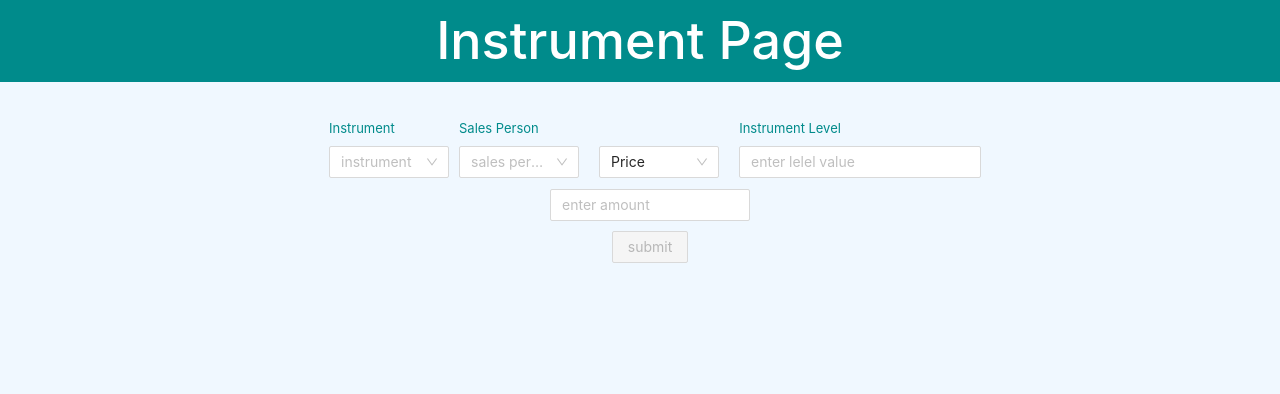
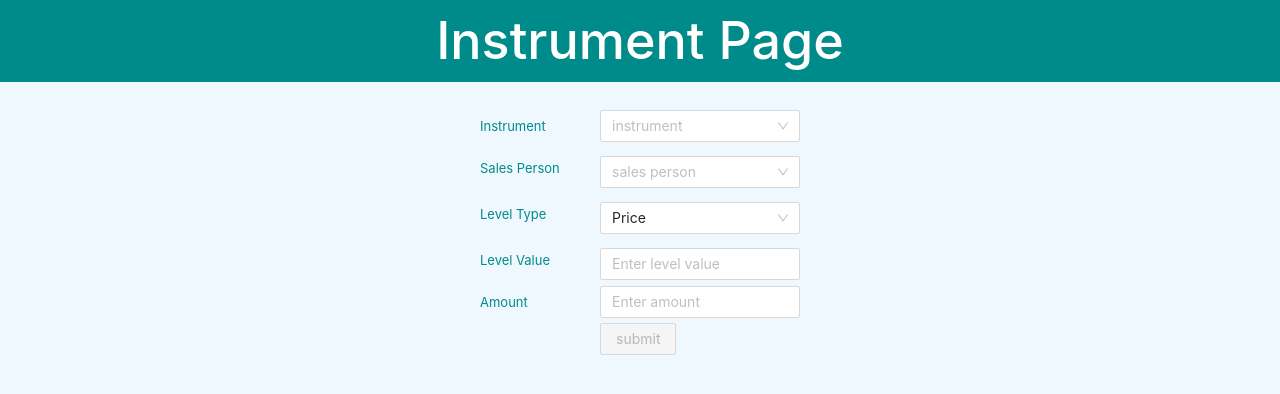
Before and after one commit to photoskiff/InstrumentPage, a React (Create React App) app: page / in a window 1280 px wide. Shown: the top 394 px of the page. Built offline with nearby package versions, Linux system fonts and the light colour scheme.

Commit message:
layout changed

```diff
--- a/src/InstrumentPage.tsx
+++ b/src/InstrumentPage.tsx
@@ -114,11 +114,10 @@ export const InstrumentPage = ({ salesPersons, instruments }: PageProps) => {
     const filterOption = (input: string, option: any) => option?.children.toLowerCase().indexOf(input.toLowerCase()) >= 0;
     const inputValue = (v: number | undefined) => v && v > 0 ? v : "";
 
-    return (<div>
-        <div className='row'>
-            <div>
+    return (
+        <div className='grid'>
             <div className='label'>Instrument</div>
-                <Select size="middle" style={{ width: 120 }} onChange={instrumentChanged} showSearch
+            <Select size="middle" className='sized' onChange={instrumentChanged} showSearch
                 data-testid="instrument-select"
                 placeholder="instrument"
                 value={instrument?.name}
@@ -126,11 +125,10 @@ export const InstrumentPage = ({ salesPersons, instruments }: PageProps) => {
                 {instruments.map(InstrumentOption)}
                 loading={loading[0]}
             </Select>
-            </div>
-            <div>
+
             <div className='label'>Sales Person</div>
             <div>
-                    <Select size="middle" style={{ width: 120 }} onChange={salePersonChanged} showSearch
+                <Select size="middle" className='sized' onChange={salePersonChanged} showSearch
                     data-testid="sales-person-select"
                     placeholder="sales person"
                     value={salesPerson?.name}
@@ -139,12 +137,9 @@ export const InstrumentPage = ({ salesPersons, instruments }: PageProps) => {
                     loading={loading[1]}
                 </Select>
             </div>
-            </div>
-            <div >
-                <div className='label row compact' style={{ justifyContent: "center" }}>Instrument Level</div>
-                <div className='row compact'>
+            <div className='label'>Level Type</div>
             <div>
-                        <Select size="middle" style={{ width: 120 }} onChange={levelChanged}
+                <Select size="middle" className='sized' onChange={levelChanged}
                     data-testid="level-type-select"
                     loading={loading[0]}
                     defaultValue={Level.Price.toString()}
@@ -152,22 +147,17 @@ export const InstrumentPage = ({ salesPersons, instruments }: PageProps) => {
                     {instrument?.levels.map(l => AntdLevelOption(l)) ?? [AntdLevelOption(Level.Price)]}
                 </Select>
             </div>
+            <div className='label'>Level Value</div>
             <div>
-                        <Input data-testid="level-input" disabled={loading[0]} placeholder="enter lelel value" onChange={tryChangeLevel}
-                            value={inputValue(levelInput)} onKeyDown={tryClearLevelInput} />
+                <Input data-testid="level-input" disabled={loading[0]} placeholder="Enter level value" onChange={tryChangeLevel}
+                    value={inputValue(levelInput)} onKeyDown={tryClearLevelInput} className='sized' />
             </div>
-                </div>
-            </div>
-        </div>
-        <div>
-            <div className='row' style={{ justifyContent: "center" }}>
-                <Input data-testid="amount-input" disabled={allLoading()} placeholder='enter amount' value={inputValue(amount)} onChange={tryChangeAmount} onKeyDown={tryClearAmount} style={{ width: 200 }} />
-            </div>
-            <div className='row' style={{ justifyContent: "center" }}>
+            <div className='label'>Amount</div>
+            <Input data-testid="amount-input" disabled={allLoading()} placeholder='Enter amount' value={inputValue(amount)}
+                onChange={tryChangeAmount} onKeyDown={tryClearAmount} className='sized' />
+            <div />
             <Button type="primary" onClick={reportState} disabled={!instrument || !salesPerson || !amount || !levelInput}>
                 submit
             </Button>
-            </div>
-        </div>
         </div>)
 }
--- a/src/index.css
+++ b/src/index.css
@@ -31,6 +31,10 @@ body {
   margin:0px 10px
 }
 
+.sized{
+  width:200px !important;
+}
+
 h1 {
   color: white !important;
   background-color: darkcyan;
@@ -47,3 +51,14 @@ h1 {
   display: flex;
 
 }
+
+.grid{
+  width:400px;
+  height:250px;
+  display:grid;
+  grid-template-columns: 20% auto;
+  justify-items: start;
+  justify-content: space-evenly;
+  align-items: center;
+
+}
--- a/src/index.tsx
+++ b/src/index.tsx
@@ -3,7 +3,8 @@ import ReactDOM from 'react-dom';
 import './index.css';
 import App from './App';
 import reportWebVitals from './reportWebVitals';
-import { loadInstruments, loadSalePersons, loadInstrumentsFast, loadSalePersonsFast } from "./service/services";
+// import { loadInstruments, loadSalePersons,  } from "./service/services";
+import { loadInstrumentsFast, loadSalePersonsFast } from "./service/services";
 
 
 
```
Lines whose indentation alone changed are shown as unchanged.
